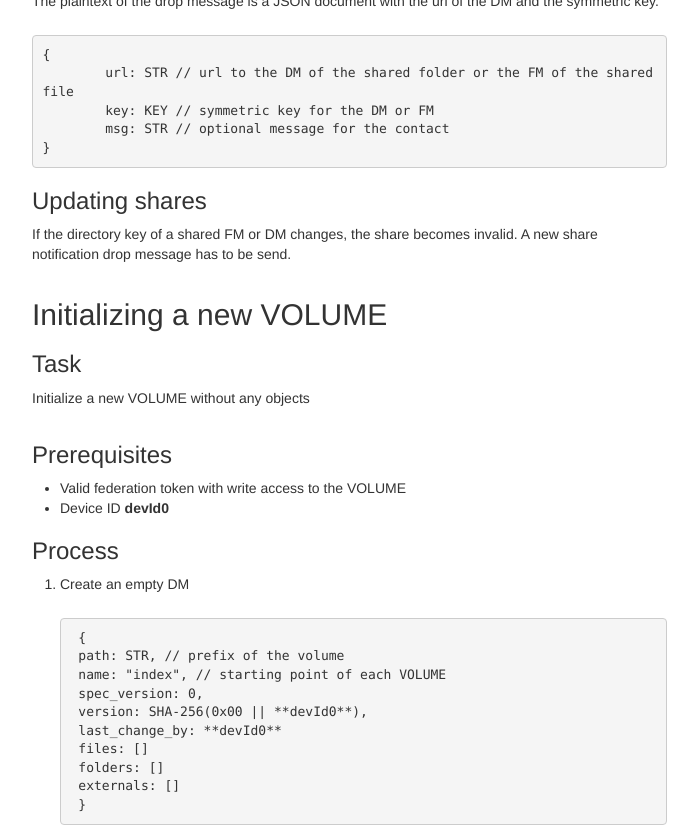
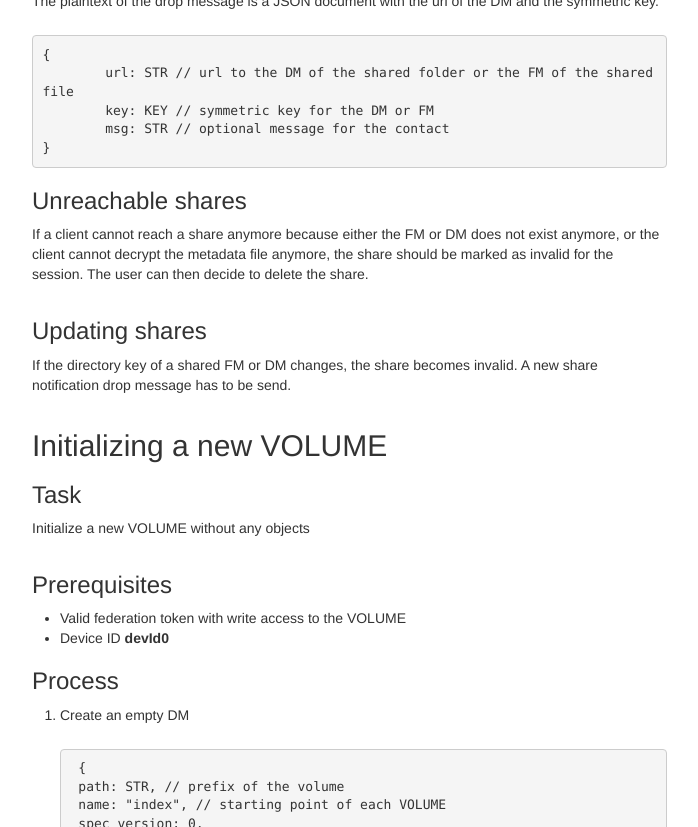
Before and after one commit to Qabel/qabel.github.io, a Jekyll site: the page built from _docs/Qabel-Protocol-Box.md, in a window 1280 px wide and 900 px high, scrolled down 5443 px, cut to the strip 73-900 px from the top of the window. Shown: the whole strip, without its empty margins (338-1036 px from the left). Built offline with Jekyll 4.4.1, drawn with Linux system fonts in a browser that asks for light colours; Markdown is read by kramdown in place of the engine named in the settings; some of the changed text lies outside the part shown.

Commit message:
Unsharing and unreachable shares
* New task: Unsharing a single file share
* Handling unreachable shares

````diff
--- a/_docs/Qabel-Protocol-Box.md
+++ b/_docs/Qabel-Protocol-Box.md
@@ -256,6 +256,10 @@
 }
 ```
 
+### Unreachable shares
+
+If a client cannot reach a share anymore because either the FM or DM does not exist anymore, or the client cannot decrypt the metadata file anymore, the share should be marked as invalid for the session. The user can then decide to delete the share.
+
 ### Updating shares
 
 If the directory key of a shared FM or DM changes, the share becomes invalid. A new share notification drop message has to be send.
@@ -448,6 +452,22 @@
 1. Insert the share info in the index DM and upload it
 1. Notify the contacts about the new share with a drop message including **dk1** and the url of the FM
 
+## Unsharing a single file
+
+### Tasks
+
+Remove a single file share
+
+### Prerequisites
+
+* Valid federation token with write access to the VOLUME
+* DM of the parent folder
+
+### Process
+
+1. Remove the reference to the FM from the DM and upload the DM
+1. Delete the FM
+
 
 # Handling conflicts
 Conflicts can occour in the small timeframe between checking for changed DM and the
````
